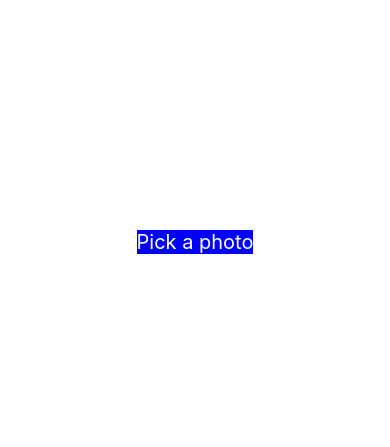
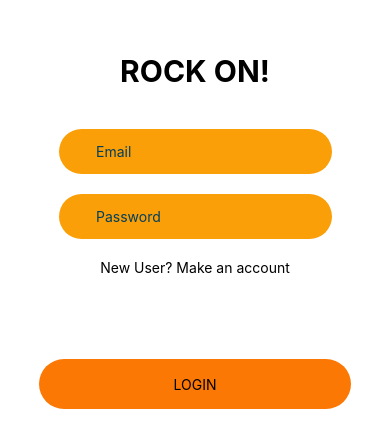
Before and after one commit to CIS3296SoftwareDesignF21/rockon-mobile, a React Native app: screen / in a window 390 px wide. Shown: the part 191-638 px from the top of the page. Built offline with nearby package versions, Linux system fonts and the light colour scheme; no server answers; grey boxes are pictures that could not be loaded.

Commit message:
Basic login page for front-end

```diff
--- a/App.js
+++ b/App.js
@@ -1,6 +1,14 @@
-import { StatusBar } from 'expo-status-bar';
-import React from 'react';
-import { Image, StyleSheet, Text, TouchableOpacity, View } from 'react-native';
+import { StatusBar } from "expo-status-bar";
+import React, { useState } from "react";
+import {
+    StyleSheet,
+    Text,
+    View,
+    Image,
+    TextInput,
+    Button,
+    TouchableOpacity,
+} from "react-native";
 
 const Http = new XMLHttpRequest();
 const Http_GET = new XMLHttpRequest();
@@ -8,7 +16,7 @@ const Http_GET = new XMLHttpRequest();
 const emulator_url = 'http://10.0.2.2:8080/api/users'
 Http.open("POST", emulator_url);
 
-Http.setRequestHeader("Accept", "/*/");
+Http.setRequestHeader("Accept", "/!*!/");
 Http.setRequestHeader("Content-Type", "application/json");
 
 var user_data = `{
@@ -48,20 +56,42 @@ Http_GET.send();
 
 
 export default function App() {
+    const [email, setEmail] = useState("");
+    const [password, setPassword] = useState("");
+
     return (
         <View style={styles.container}>
-        <Text style={styles.instructions}>
-            {response}
-            {'\n'}
-            {response_GET}
-        </Text>
+            <Text style={styles.title}>ROCK ON!</Text>
 
-      <TouchableOpacity
-          onPress={() => alert('Hello, world!')}
-          style={{ backgroundColor: 'blue' }}>
-        <Text style={{ fontSize: 20, color: '#fff' }}>Pick a photo</Text>
+            <Image style={styles.image} source={require("./assets/rock_climb_logo.png")} />
+
+            <StatusBar style="auto" />
+            <View style={styles.inputView}>
+                <TextInput
+                    style={styles.TextInput}
+                    placeholder="Email"
+                    placeholderTextColor="#003f5c"
+                    onChangeText={(email) => setEmail(email)}
+                />
+            </View>
+
+            <View style={styles.inputView}>
+                <TextInput
+                    style={styles.TextInput}
+                    placeholder="Password"
+                    placeholderTextColor="#003f5c"
+                    secureTextEntry={true}
+                    onChangeText={(password) => setPassword(password)}
+                />
+            </View>
+
+            <TouchableOpacity>
+                <Text style={styles.new_user_button}>New User? Make an account</Text>
             </TouchableOpacity>
-      <StatusBar style="auto" />
+
+            <TouchableOpacity style={styles.loginBtn}>
+                <Text>LOGIN</Text>
+            </TouchableOpacity>
         </View>
     );
 }
@@ -69,18 +99,50 @@ export default function App() {
 const styles = StyleSheet.create({
     container: {
         flex: 1,
-    backgroundColor: '#fff',
-    alignItems: 'center',
-    justifyContent: 'center',
+        backgroundColor: "#fff",
+        alignItems: "center",
+        justifyContent: "center",
     },
-  logo: {
-    width: 305,
-    height: 159,
-    marginBottom: 10,
+
+    image: {
+        marginBottom: 40,
     },
-  instructions: {
-    color: '#888',
-    fontSize: 18,
-    marginHorizontal: 15,
+
+    inputView: {
+        backgroundColor: "#fa9f07",
+        borderRadius: 30,
+        width: "70%",
+        height: 45,
+        marginBottom: 20,
+
+        alignItems: "center",
     },
+
+    TextInput: {
+        height: 50,
+        flex: 1,
+        padding: 10,
+        marginLeft: 20,
+    },
+
+    new_user_button: {
+        height: 30,
+        marginBottom: 30,
+    },
+
+    loginBtn: {
+        width: "80%",
+        borderRadius: 25,
+        height: 50,
+        alignItems: "center",
+        justifyContent: "center",
+        marginTop: 40,
+        backgroundColor: "#fb7804",
+    },
+
+    title: {
+        fontWeight: "bold",
+        fontSize: 30,
+    },
+
 });
--- a/package.json
+++ b/package.json
@@ -12,6 +12,7 @@
   "dependencies": {
     "expo": "~43.0.2",
     "expo-status-bar": "~1.1.0",
+    "package.json": "^2.0.1",
     "react": "17.0.1",
     "react-dom": "17.0.1",
     "react-native": "0.64.3",
```
Also changed, not shown: 1 other file (tests, documents, lock files or other folders). Lines whose indentation alone changed are shown as unchanged.
